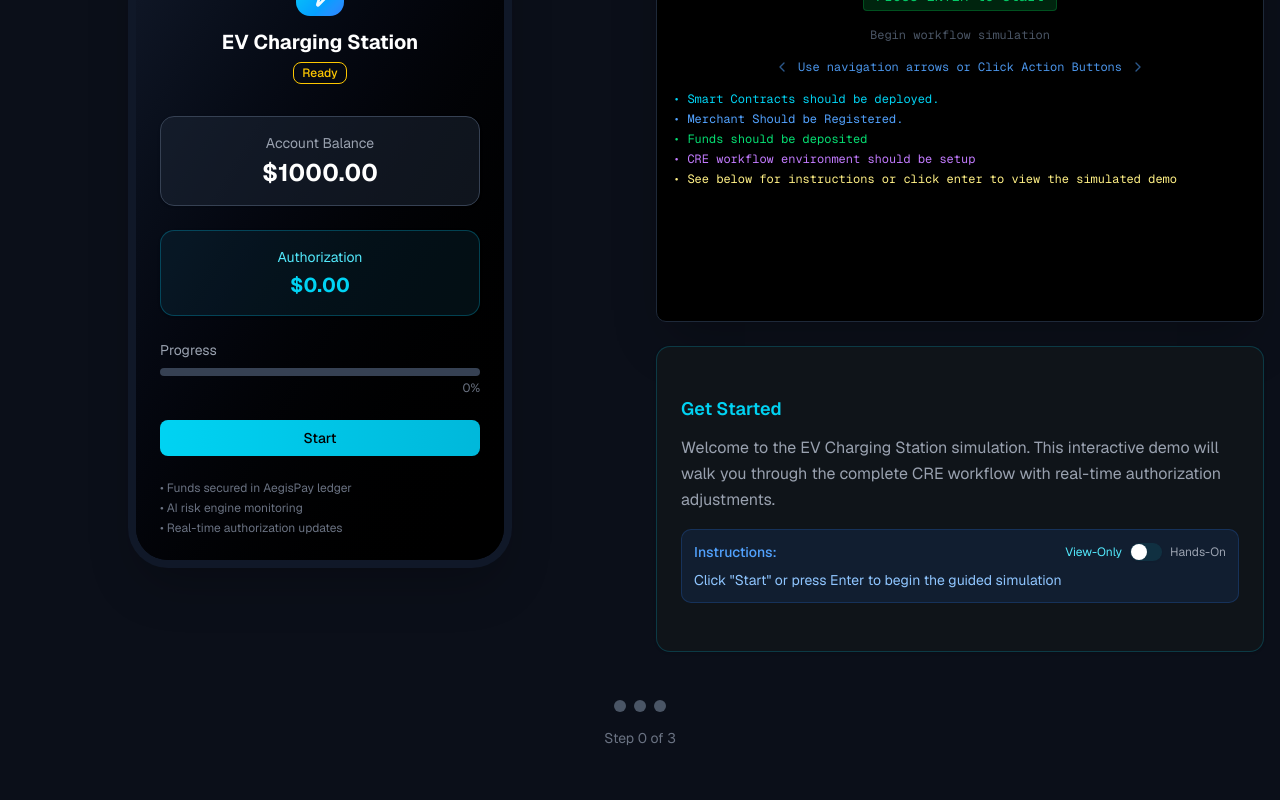
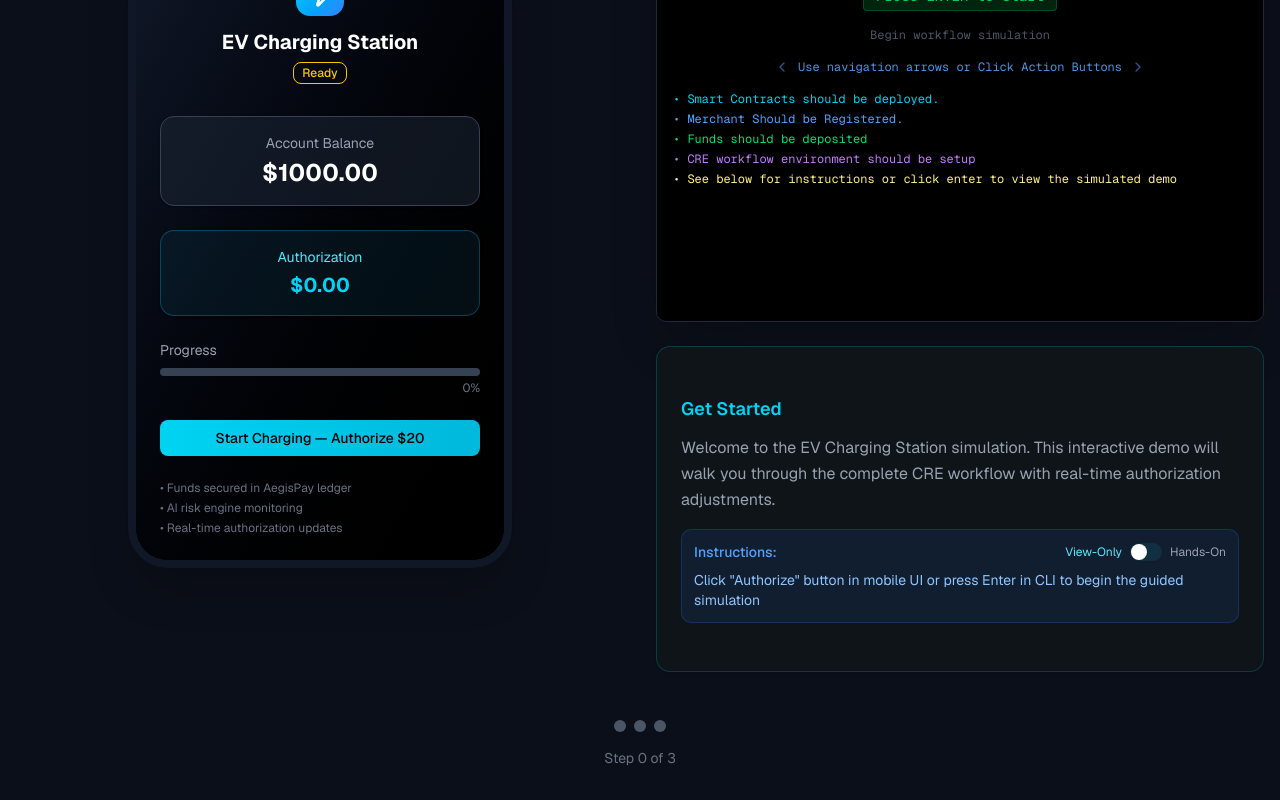
Before and after one commit to AegisPayments/aegis-web, a Next.js app: page /demos in a window 1280 px wide. Shown: the part 879-1679 px from the top of the page. Built offline with nearby package versions, Linux system fonts and the light colour scheme.

Commit message:
fixed ui button not aligning with ui issue

```diff
--- a/app/demos/page.tsx
+++ b/app/demos/page.tsx
@@ -281,7 +281,8 @@ export default function DemosPage() {
                 stepTitle={
                   isComplete
                     ? "Simulation Complete"
-                    : currentStepData?.appState?.actionStepTitle || "Start"
+                    : selectedScenario.steps[currentStep + 1]?.appState
+                          ?.actionStepTitle || "Start"
                 }
                 isComplete={isComplete}
                 merchantType={selectedScenario.merchantType}
@@ -351,7 +352,7 @@ export default function DemosPage() {
                       </div>
                       {simulationMode === "view-only" ? (
                         <div className="text-sm text-blue-300">
-                          Click "Start" or press Enter to begin the guided
+                          Click "Authorize" button in mobile UI or press Enter in CLI to begin the guided
                           simulation
                         </div>
                       ) : (
```
